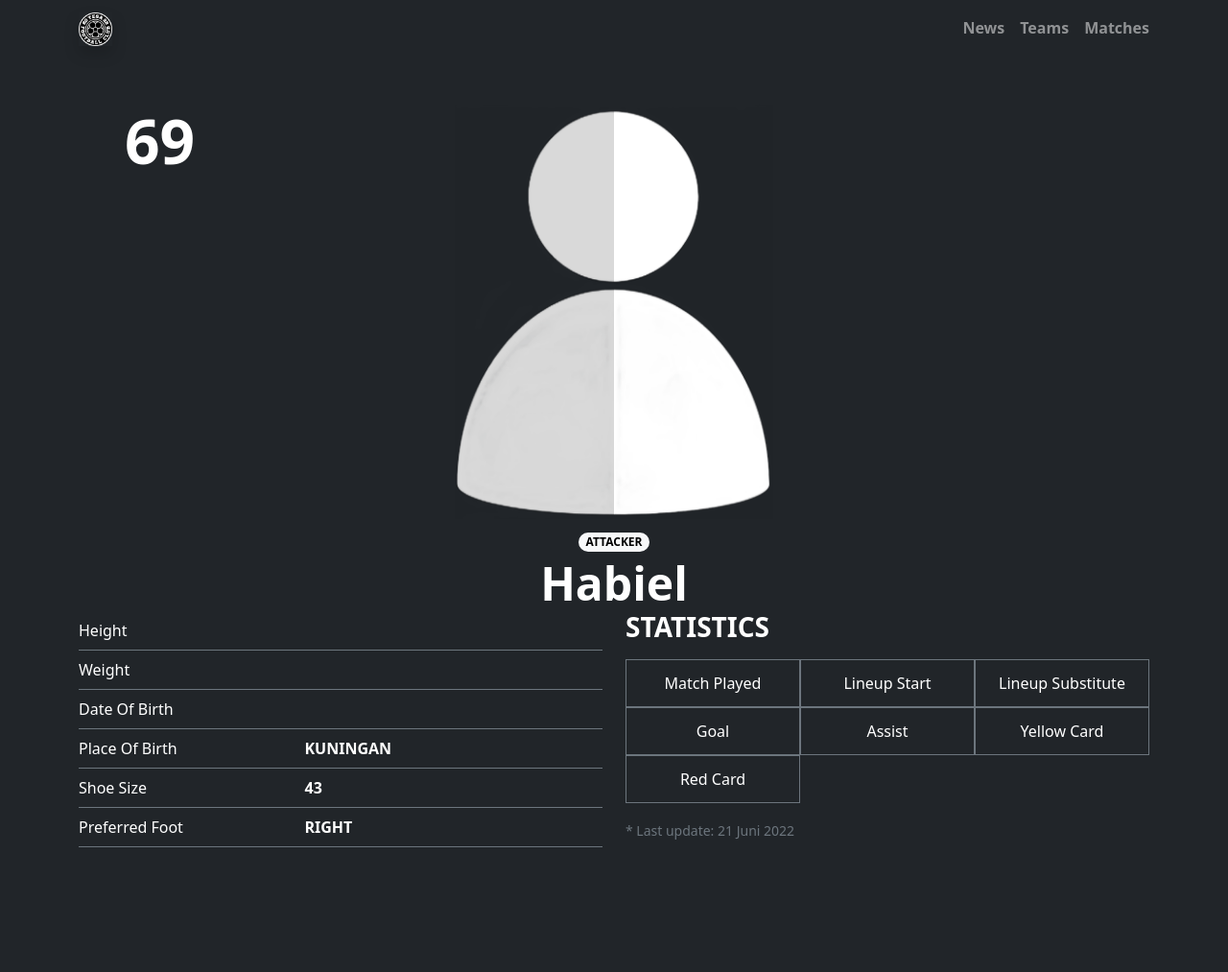
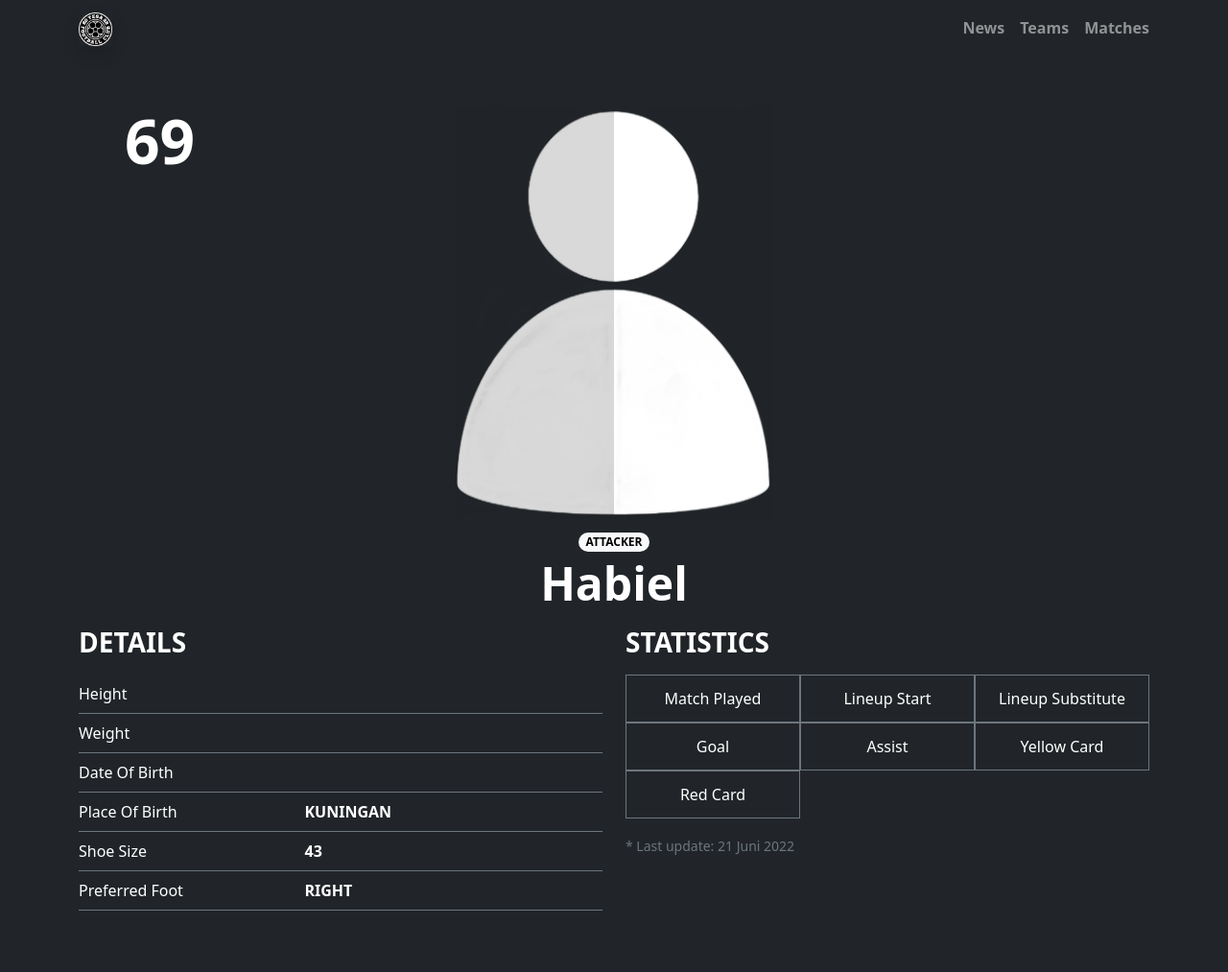
Before and after one commit to tesafc/tesafc.github.io, a Jekyll site: the page built from _players/4-number-69.md, in a window 1280 px wide. Shown: the whole page at 96% size. Built offline with Jekyll 4.4.1, drawn with Linux system fonts in a browser that asks for light colours; nearby versions of some CDN libraries; before the commit the page ends 947 px from its top, so only the background shows below that.

Commit message:
Update player.html

```diff
--- a/_layouts/player.html
+++ b/_layouts/player.html
@@ -4,7 +4,7 @@
 
 <div class="my-5 text-bg-dark">
   <div class="container">
-    <div class="card text-bg-dark rounded-0 border-0">
+    <div class="card text-bg-dark rounded-0 border-0 mb-3">
       <img src="{{ page.profile-picture | relative_url }}" alt="" class="card-img pb-5 mb-5" style="object-fit: contain; max-height: 30rem;">
       <div class="card-img-overlay d-flex flex-column justify-content-between p-0">
         <div>
@@ -18,6 +18,7 @@
     </div>
     <div class="row row-cols-1 row-cols-md-2">
       <div class="col">
+        <h1 class="text-uppercase fw-bolder mb-0 fs-3 pb-3">details</h1>
         <table class="table text-bg-dark border-secondary bg-transparent">
           <tbody>
             {% for item in page.details %}
```
